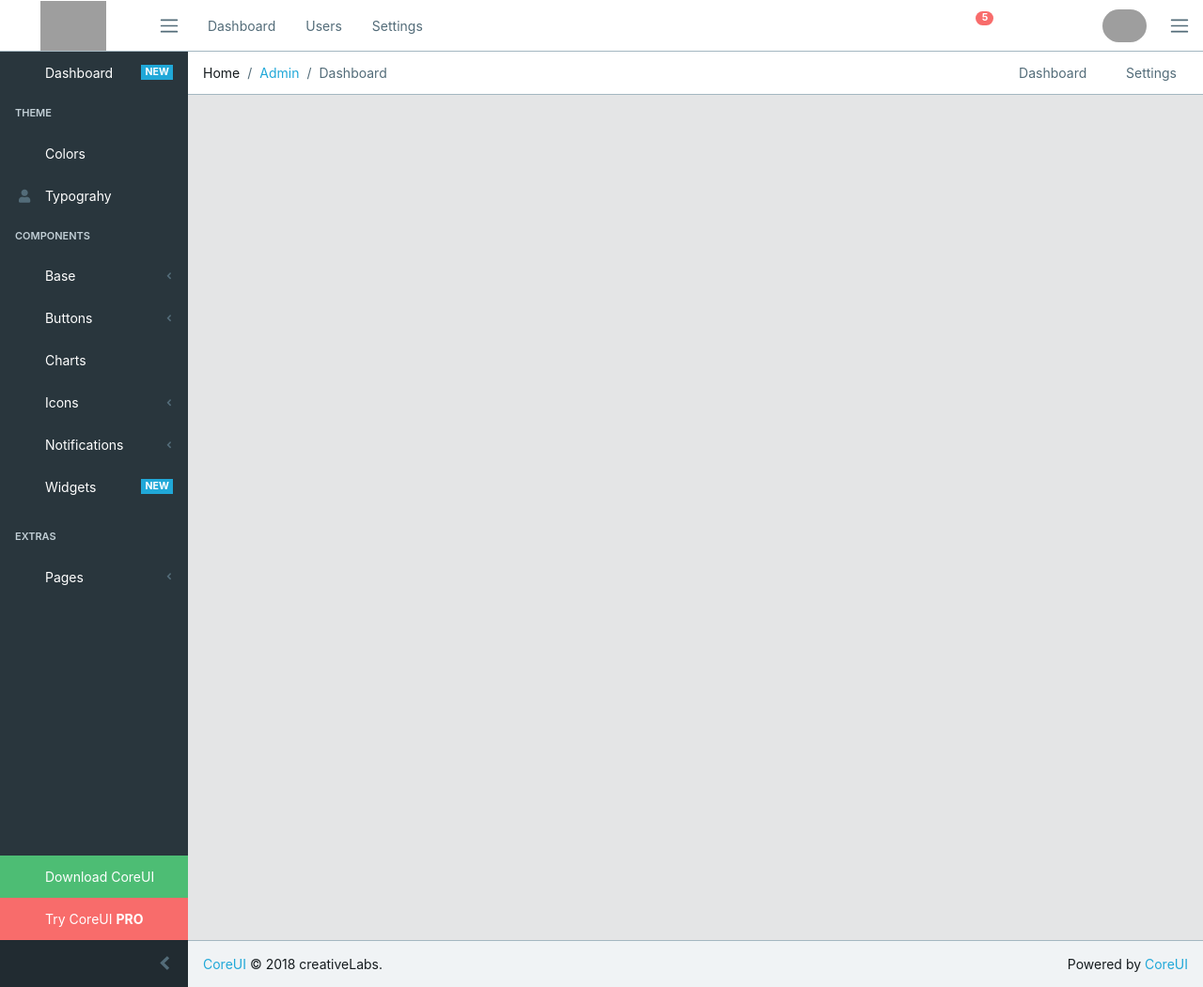
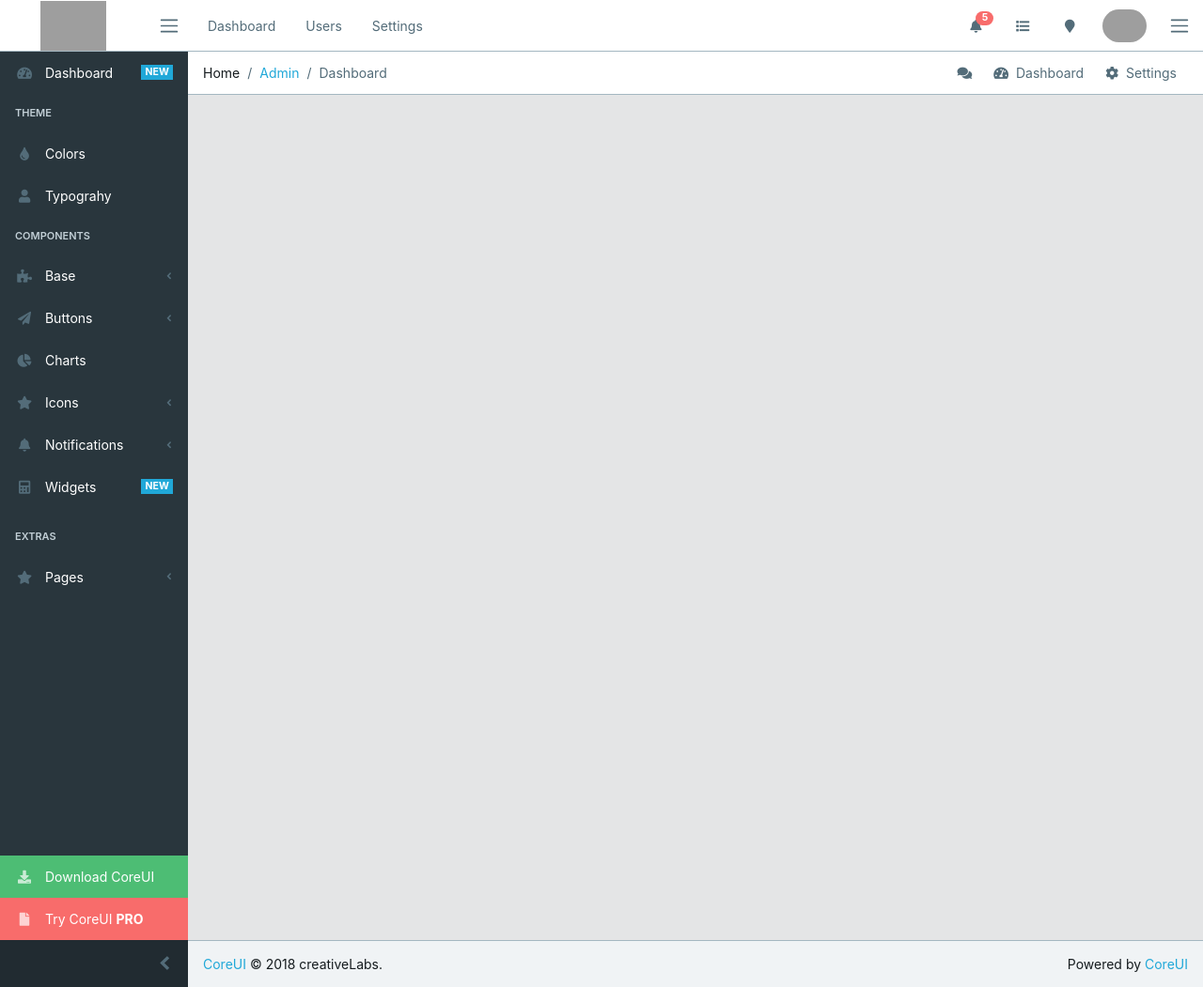
Before and after one commit to guilehm/project-management-system, a Django app: page / in a window 1280 px wide. Shown: the whole page at 94% size. Run offline with Django 3.2, Linux system fonts and the light colour scheme; some libraries are stand-ins or nearby versions; some web fonts are replaced; grey boxes are pictures that could not be loaded.

Commit message:
Icons update

```diff
--- a/core/templates/core/base.html
+++ b/core/templates/core/base.html
@@ -80,13 +80,13 @@
     </ul>
     <ul class="nav navbar-nav ml-auto">
       <li class="nav-item d-md-down-none">
-        <a class="nav-link" href="#"><i class="icon-bell"></i><span class="badge badge-pill badge-danger">5</span></a>
+        <a class="nav-link" href="#"><i class="fa fa-bell"></i><span class="badge badge-pill badge-danger">5</span></a>
       </li>
       <li class="nav-item d-md-down-none">
-        <a class="nav-link" href="#"><i class="icon-list"></i></a>
+        <a class="nav-link" href="#"><i class="fa fa-list"></i></a>
       </li>
       <li class="nav-item d-md-down-none">
-        <a class="nav-link" href="#"><i class="icon-location-pin"></i></a>
+        <a class="nav-link" href="#"><i class="fa fa-map-marker"></i></a>
       </li>
       <li class="nav-item dropdown">
         <a class="nav-link" data-toggle="dropdown" href="#" role="button" aria-haspopup="true" aria-expanded="false">
@@ -124,14 +124,14 @@
       <nav class="sidebar-nav">
         <ul class="nav">
           <li class="nav-item">
-            <a class="nav-link" href="index.html"><i class="icon-speedometer"></i> Dashboard <span class="badge badge-primary">NEW</span></a>
+            <a class="nav-link" href="index.html"><i class="fa fa-tachometer-alt"></i> Dashboard <span class="badge badge-primary">NEW</span></a>
           </li>
 
           <li class="nav-title">
             Theme
           </li>
           <li class="nav-item">
-            <a href="colors.html" class="nav-link"><i class="icon-drop"></i> Colors</a>
+            <a href="colors.html" class="nav-link"><i class="fa fa-tint"></i> Colors</a>
           </li>
           <li class="nav-item">
             <a href="typography.html" class="nav-link"><i class="fa fa-user"></i> Typograhy</a>
@@ -140,77 +140,27 @@
             Components
           </li>
           <li class="nav-item nav-dropdown">
-            <a class="nav-link nav-dropdown-toggle" href="#"><i class="icon-puzzle"></i> Base</a>
+            <a class="nav-link nav-dropdown-toggle" href="#"><i class="fa fa-puzzle-piece"></i> Base</a>
             <ul class="nav-dropdown-items">
               <li class="nav-item">
-                <a class="nav-link" href="base-breadcrumb.html"><i class="icon-puzzle"></i> Breadcrumb</a>
-              </li>
-              <li class="nav-item">
-                <a class="nav-link" href="base-cards.html"><i class="icon-puzzle"></i> Cards</a>
-              </li>
-              <li class="nav-item">
-                <a class="nav-link" href="base-carousel.html"><i class="icon-puzzle"></i> Carousel</a>
-              </li>
-              <li class="nav-item">
-                <a class="nav-link" href="base-collapse.html"><i class="icon-puzzle"></i> Collapse</a>
-              </li>
-              <li class="nav-item">
-                <a class="nav-link" href="base-forms.html"><i class="icon-puzzle"></i> Forms</a>
-              </li>
-              <li class="nav-item">
-                <a class="nav-link" href="base-jumbotron.html"><i class="icon-puzzle"></i> Jumbotron</a>
-              </li>
-              <li class="nav-item">
-                <a class="nav-link" href="base-list-group.html"><i class="icon-puzzle"></i> List group</a>
-              </li>
-              <li class="nav-item">
-                <a class="nav-link" href="base-navs.html"><i class="icon-puzzle"></i> Navs</a>
-              </li>
-              <li class="nav-item">
-                <a class="nav-link" href="base-pagination.html"><i class="icon-puzzle"></i> Pagination</a>
-              </li>
-              <li class="nav-item">
-                <a class="nav-link" href="base-popovers.html"><i class="icon-puzzle"></i> Popovers</a>
-              </li>
-              <li class="nav-item">
-                <a class="nav-link" href="base-progress.html"><i class="icon-puzzle"></i> Progress</a>
-              </li>
-              <li class="nav-item">
-                <a class="nav-link" href="base-switches.html"><i class="icon-puzzle"></i> Switches</a>
-              </li>
-              <li class="nav-item">
-                <a class="nav-link" href="base-tables.html"><i class="icon-puzzle"></i> Tables</a>
-              </li>
-              <li class="nav-item">
-                <a class="nav-link" href="base-tabs.html"><i class="icon-puzzle"></i> Tabs</a>
-              </li>
-              <li class="nav-item">
-                <a class="nav-link" href="base-tooltips.html"><i class="icon-puzzle"></i> Tooltips</a>
+                <a class="nav-link" href="base-breadcrumb.html"><i class="fa fa-paper-plane"></i> Breadcrumb</a>
               </li>
             </ul>
           </li>
           <li class="nav-item nav-dropdown">
-            <a class="nav-link nav-dropdown-toggle" href="#"><i class="icon-cursor"></i> Buttons</a>
+            <a class="nav-link nav-dropdown-toggle" href="#"><i class="fa fa-paper-plane"></i> Buttons</a>
             <ul class="nav-dropdown-items">
               <li class="nav-item">
-                <a class="nav-link" href="buttons-buttons.html"><i class="icon-cursor"></i> Buttons</a>
+                <a class="nav-link" href="buttons-buttons.html"><i class="fa fa-chart-pie"></i> Buttons</a>
               </li>
-              <li class="nav-item">
-                <a class="nav-link" href="buttons-button-group.html"><i class="icon-cursor"></i> Buttons Group</a>
-              </li>
-              <li class="nav-item">
-                <a class="nav-link" href="buttons-dropdowns.html"><i class="icon-cursor"></i> Dropdowns</a>
-              </li>
-              <li class="nav-item">
-                <a class="nav-link" href="buttons-social-buttons.html"><i class="icon-cursor"></i> Social Buttons</a>
-              </li>
+
             </ul>
           </li>
           <li class="nav-item">
-            <a class="nav-link" href="charts.html"><i class="icon-pie-chart"></i> Charts</a>
+            <a class="nav-link" href="charts.html"><i class="fa fa-chart-pie  "></i> Charts</a>
           </li>
           <li class="nav-item nav-dropdown">
-            <a class="nav-link nav-dropdown-toggle" href="#"><i class="icon-star"></i> Icons</a>
+            <a class="nav-link nav-dropdown-toggle" href="#"><i class="fa fa-star"></i> Icons</a>
             <ul class="nav-dropdown-items">
               <li class="nav-item">
                 <a class="nav-link" href="icons-flags.html"><i class="icon-star"></i> Flags <span class="badge badge-success">NEW</span></a>
@@ -218,34 +168,25 @@
               <li class="nav-item">
                 <a class="nav-link" href="icons-font-awesome.html"><i class="icon-star"></i> Font Awesome <span class="badge badge-secondary">4.7</span></a>
               </li>
-              <li class="nav-item">
-                <a class="nav-link" href="icons-simple-line-icons.html"><i class="icon-star"></i> Simple Line Icons</a>
-              </li>
             </ul>
           </li>
           <li class="nav-item nav-dropdown">
-            <a class="nav-link nav-dropdown-toggle" href="#"><i class="icon-bell"></i> Notifications</a>
+            <a class="nav-link nav-dropdown-toggle" href="#"><i class="fa fa-bell"></i> Notifications</a>
             <ul class="nav-dropdown-items">
               <li class="nav-item">
-                <a class="nav-link" href="notifications-alerts.html"><i class="icon-bell"></i> Alerts</a>
-              </li>
-              <li class="nav-item">
-                <a class="nav-link" href="notifications-badge.html"><i class="icon-bell"></i> Badge</a>
-              </li>
-              <li class="nav-item">
-                <a class="nav-link" href="notifications-modals.html"><i class="icon-bell"></i> Modals</a>
+                <a class="nav-link" href="notifications-alerts.html"><i class="fa fa-bell"></i> Alerts</a>
               </li>
             </ul>
           </li>
           <li class="nav-item">
-            <a class="nav-link" href="widgets.html"><i class="icon-calculator"></i> Widgets <span class="badge badge-primary">NEW</span></a>
+            <a class="nav-link" href="widgets.html"><i class="fa fa-calculator"></i> Widgets <span class="badge badge-primary">NEW</span></a>
           </li>
           <li class="divider"></li>
           <li class="nav-title">
             Extras
           </li>
           <li class="nav-item nav-dropdown">
-            <a class="nav-link nav-dropdown-toggle" href="#"><i class="icon-star"></i> Pages</a>
+            <a class="nav-link nav-dropdown-toggle" href="#"><i class="fa fa-star"></i> Pages</a>
             <ul class="nav-dropdown-items">
               <li class="nav-item">
                 <a class="nav-link" href="pages-login.html" target="_top"><i class="icon-star"></i> Login</a>
@@ -262,12 +203,11 @@
             </ul>
           </li>
           <li class="nav-item mt-auto">
-            <a class="nav-link nav-link-success" href="http://coreui.io/" target="_top"><i class="icon-cloud-download"></i> Download CoreUI</a>
+            <a class="nav-link nav-link-success" href="http://coreui.io/" target="_top"><i class="fa fa-download"></i> Download CoreUI</a>
           </li>
           <li class="nav-item">
-            <a class="nav-link nav-link-danger" href="http://coreui.io/pro/" target="_top"><i class="icon-layers"></i> Try CoreUI <strong>PRO</strong></a>
+            <a class="nav-link nav-link-danger" href="http://coreui.io/pro/" target="_top"><i class="fa fa-file"></i> Try CoreUI <strong>PRO</strong></a>
           </li>
-
         </ul>
       </nav>
       <button class="sidebar-minimizer brand-minimizer" type="button"></button>
@@ -275,7 +215,6 @@
 
     <!-- Main content -->
     <main class="main">
-
       <!-- Breadcrumb -->
       <ol class="breadcrumb">
         <li class="breadcrumb-item">Home</li>
@@ -285,9 +224,9 @@
         <!-- Breadcrumb Menu-->
         <li class="breadcrumb-menu d-md-down-none">
           <div class="btn-group" role="group" aria-label="Button group">
-            <a class="btn" href="#"><i class="icon-speech"></i></a>
-            <a class="btn" href="./"><i class="icon-graph"></i> &nbsp;Dashboard</a>
-            <a class="btn" href="#"><i class="icon-settings"></i> &nbsp;Settings</a>
+            <a class="btn" href="#"><i class="fa fa-comments"></i></a>
+            <a class="btn" href="./"><i class="fa fa-tachometer-alt"></i> &nbsp;Dashboard</a>
+            <a class="btn" href="#"><i class="fa fa-cog"></i> &nbsp;Settings</a>
           </div>
         </li>
       </ol>
```
